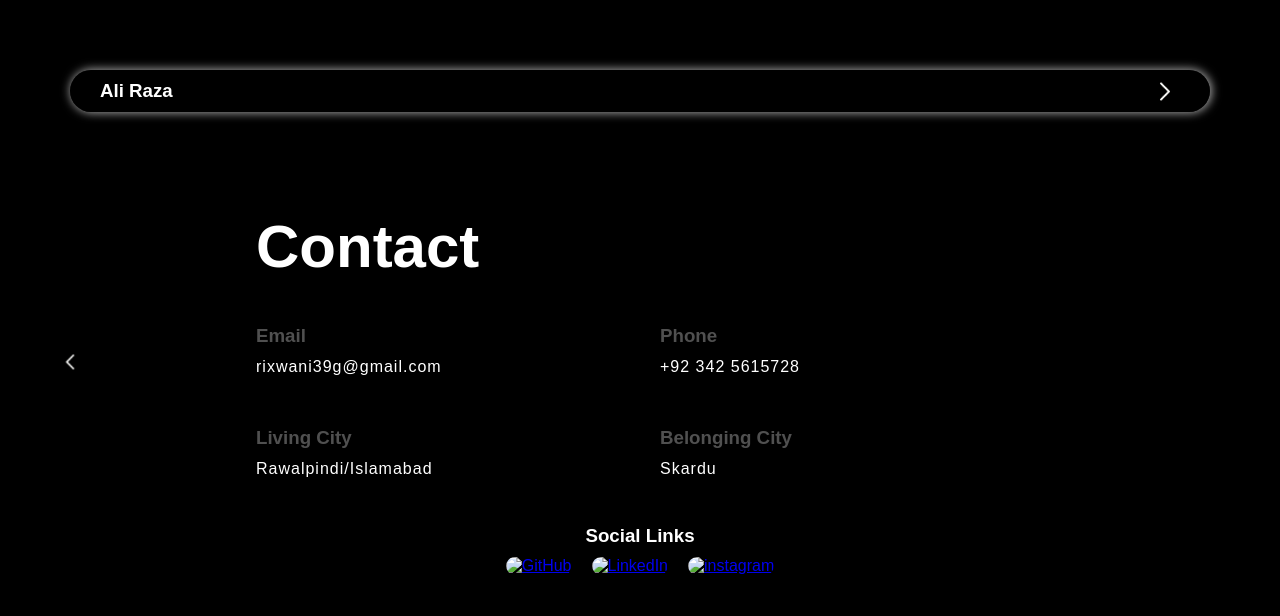
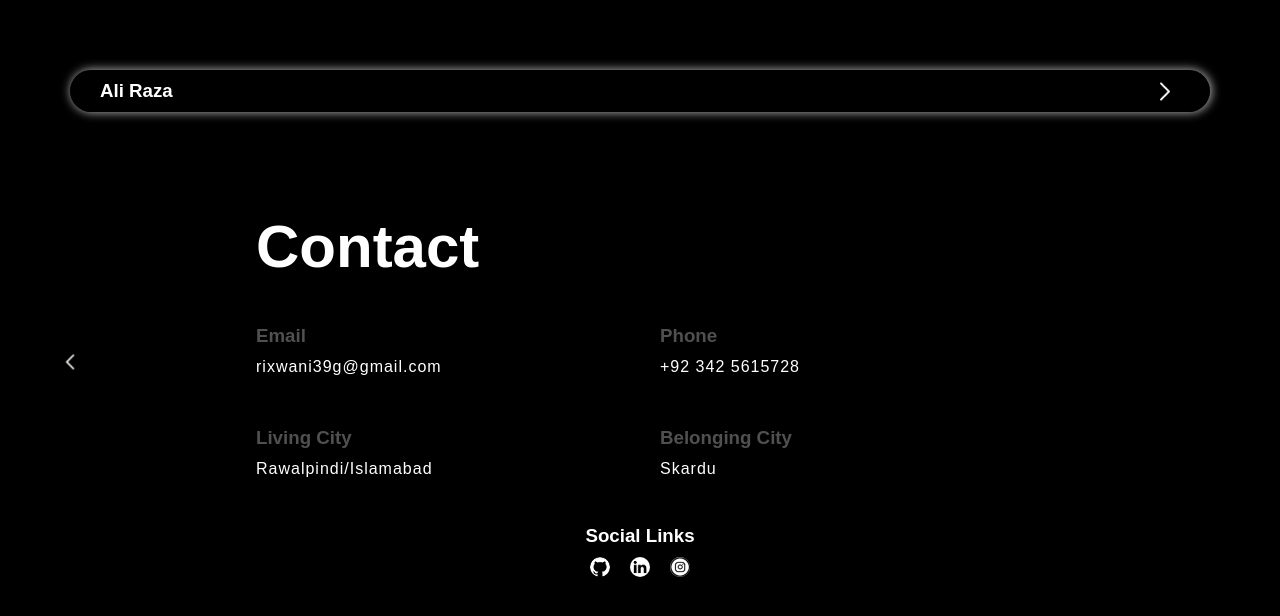
Before and after one commit to alyrizwani/alyrizwani, a plain HTML site: page contact.html in a window 1280 px wide. Drawn offline with Linux system fonts and the light colour scheme.

Commit message:
contact.html

```diff
--- a/contact.html
+++ b/contact.html
@@ -47,9 +47,9 @@
             <div class="links">
                 <h3>Social Links</h3>
                 <div class="social">
-                    <a href="https://github.com/alyrizwani"><img src="/Media/github icon.png" alt="GitHub"></a>
-                    <a href="https://www.linkedin.com/in/ali-raza-432107273/"><img src="/Media/linkedin icon.png" alt="LinkedIn"></a>
-                    <a href="https://www.instagram.com/aly_rizwanii_09/"><img src="/Media/insta icon.png" alt="instagram"></a>
+                    <a href="https://github.com/alyrizwani"><img src="github icon.png" alt="GitHub"></a>
+                    <a href="https://www.linkedin.com/in/ali-raza-432107273/"><img src="linkedin icon.png" alt="LinkedIn"></a>
+                    <a href="https://www.instagram.com/aly_rizwanii_09/"><img src="insta icon.png" alt="instagram"></a>
                 </div>
             </div>
         </div>
```
